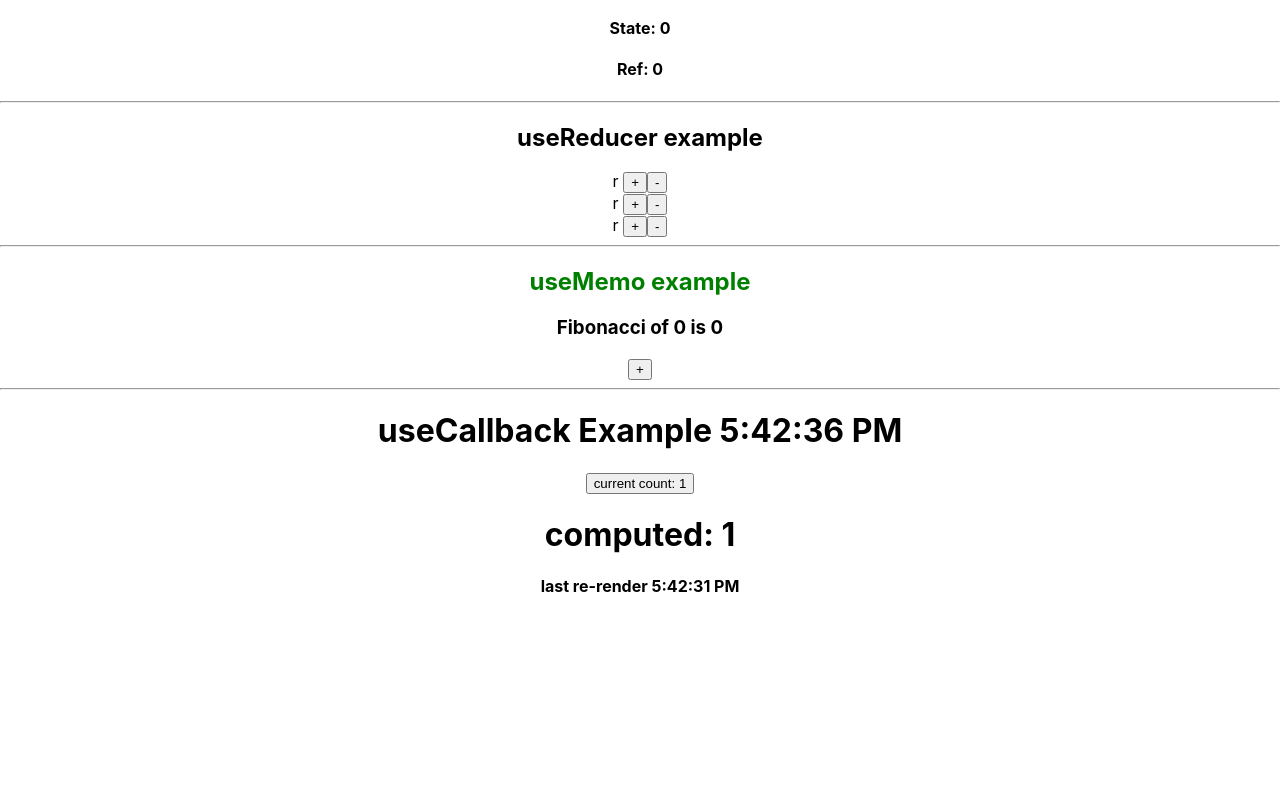
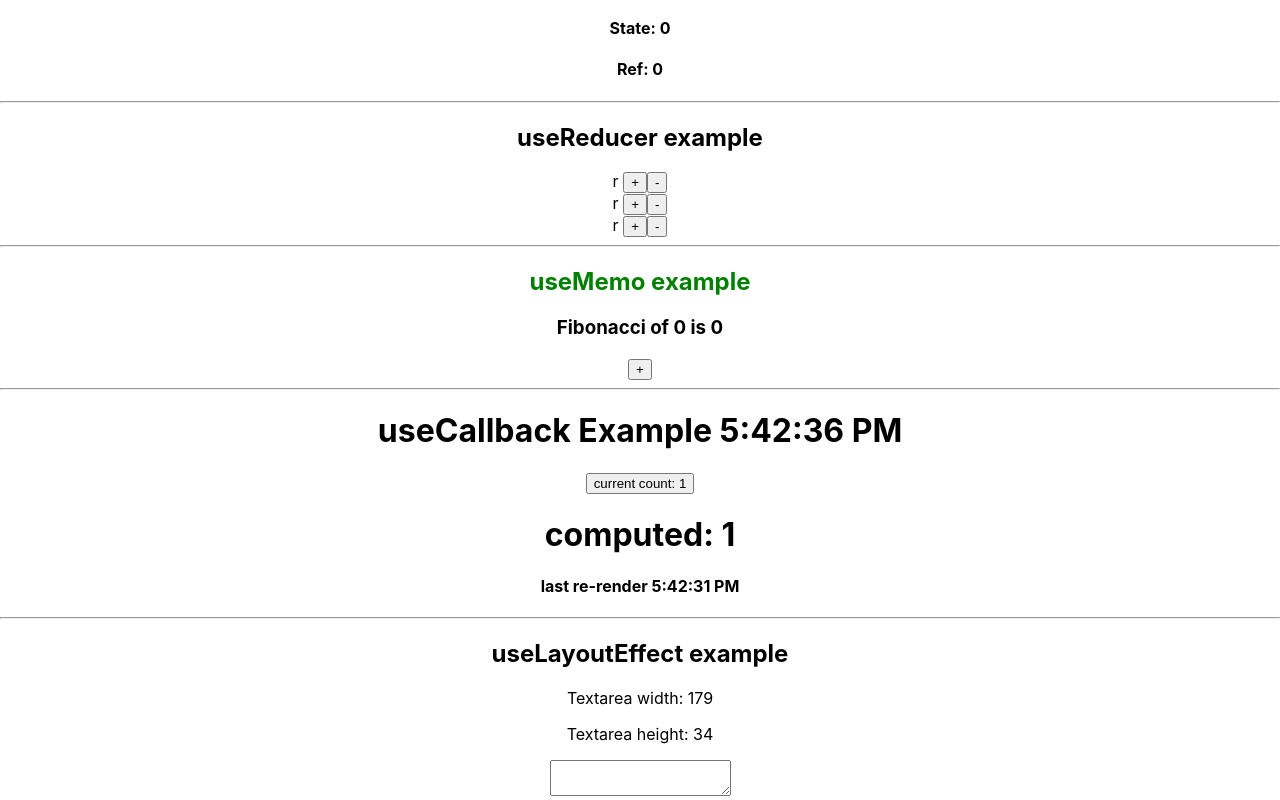
Before and after one commit to matthaeuss/use_react, a React (Create React App) app: page / in a window 1280 px wide. Shown: the part 523-1323 px from the top of the page. Before the commit the page ends 1140 px from the top, so only its background shows below. Built offline with nearby package versions, Linux system fonts and the light colour scheme.

Commit message:
useLayoutEffect functionality added

```diff
--- a/src/App.js
+++ b/src/App.js
@@ -6,6 +6,7 @@
 import ReducerComponent from './components/Reducer.jsx'
 import MemoComponent from './components/Memo.jsx'
 import CallbackComponent from "./components/Callback";
+import LayoutEffect from './components/LayoutEffect';
 
 function App() {
     return (
@@ -22,7 +23,9 @@
             <hr/>
             <MemoComponent />
             <hr/>
-            <CallbackComponent/>
+            <CallbackComponent />
+            <hr/>
+            <LayoutEffect />
         </div>
     );
 }
--- /dev/null
+++ b/src/components/LayoutEffect.jsx
@@ -0,0 +1,27 @@
+import {useState, useLayoutEffect, useRef} from "react";
+
+function LayoutEffect() {
+    const [width, setWidth] = useState(null);
+    const [height, setHeight] = useState(null);
+    const refTextArea = useRef(null);
+    useLayoutEffect(() => {
+        setWidth(refTextArea.current.clientWidth);
+        setHeight(refTextArea.current.clientHeight);
+    });
+
+    return (
+        <div>
+            <h2>useLayoutEffect example</h2>
+            <p>Textarea width: {width}</p>
+            <p>Textarea height: {height}</p>
+            <textarea
+                ref={refTextArea}
+                onClick={() => {
+                    setWidth(0);
+                }}
+            />
+        </div>
+    );
+}
+
+export default LayoutEffect;
--- a/src/components/Memo.jsx
+++ b/src/components/Memo.jsx
@@ -10,7 +10,6 @@
 
     const [num, setNum] = useState(0);
     const [isGreen, setIsGreen] = useState(true);
-
     const fib = useMemo(() => fibonacci(num), [num])
 
     return (
--- a/src/components/State.jsx
+++ b/src/components/State.jsx
@@ -1,10 +1,12 @@
 import {useState} from "react";
+import useMyState from "../useMyState";
 
 function StateComponent(){
-    const [isGreen, setIsGreen] = useState(true);
+    const [isGreen, setIsGreen] = useMyState(true);
 
     return (
-        <h1 style={{color: isGreen ? 'green' : 'blue'}} onClick={() => {
+        <h1
+        style={{color: isGreen ? 'green' : 'blue'}} onClick={() => {
             setIsGreen((prevState) => !prevState)
         }}>useState example</h1>
     )
--- /dev/null
+++ b/src/useMyState.js
@@ -0,0 +1,25 @@
+import {useState} from "react";
+
+var state;
+
+export default function useMyState(initialState) {
+    const [stan, setStan] = useState(true);
+    if(state === undefined){
+        state = initialState;
+        if(initialState instanceof Function) {
+            state = initialState();
+        }
+    }
+
+    function setState(currentState){
+        if(currentState instanceof Function){
+            state = currentState(state);
+        } else {
+            state = currentState;
+        }
+        setStan(!stan);
+        console.log(state);
+    }
+
+    return[state, setState]
+}
```
